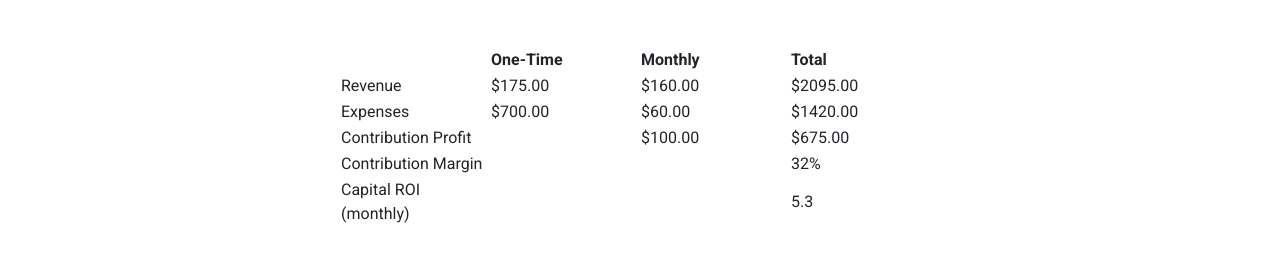
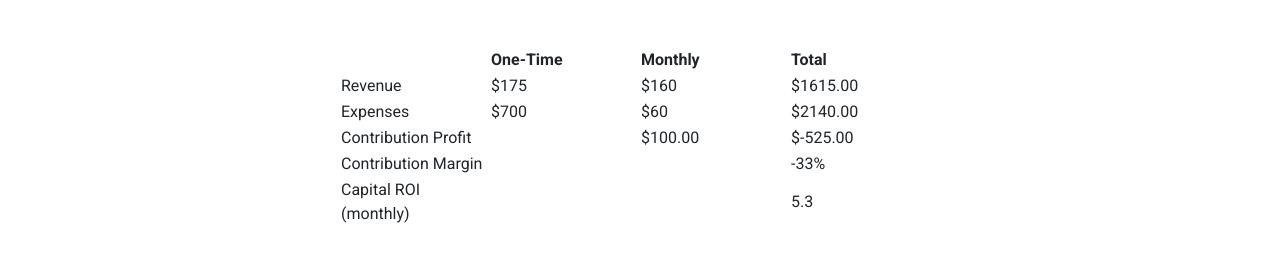
Before and after one commit to zayolab/developer-exercise, a React (Create React App) app: page / in a window 1280 px wide. Shown: the part 559-820 px from the top of the page. Built offline with nearby package versions, Linux system fonts and the light colour scheme.

Commit message:
Add file

```diff
--- a/src/App.js
+++ b/src/App.js
@@ -5,7 +5,10 @@ import {
   Button,
   Form
  } from 'react-bootstrap'
-import './App.css';
+import './App.css'
+import Revenue from './Revenue.js'
+import Expenses from './Expenses.js'
+import Totals from './Totals.js';
 
 class App extends Component {
   constructor() {
@@ -49,6 +52,8 @@ class App extends Component {
       error: false
     }
 
+
+
     this.handleDelete = this.handleDelete.bind(this)
     this.handleAdd = this.handleAdd.bind(this)
 
@@ -57,7 +62,67 @@ class App extends Component {
     this.handleNameChange = this.handleNameChange.bind(this)
     this.handleOneTimeChange = this.handleOneTimeChange.bind(this)
     this.handleMonthlyChange = this.handleMonthlyChange.bind(this)
-  }
+    }
+
+    FormLoad() {
+
+        return (
+            <Form className="addExpenseOrRevenueForm" onSubmit={this.handleAdd}>
+            <Row className="input-field">
+                <Col sm={{ span: 2, offset: 1 }} className="input-field">
+                    <Form.Control
+                        as="select"
+                        onChange={this.handleTypeChange}
+                        value={this.state.newType ? this.state.newType : 'choose'}
+                    >
+                        <option value="choose" disabled={true}>Select Type</option>
+                        <option value="revenue">Revenue</option>
+                        <option value="expenses">Expense</option>
+                    </Form.Control>
+                </Col>
+                <Col sm={3} className="input-field">
+                    <Form.Control
+                        type="text"
+                        placeholder="Name"
+                        onChange={this.handleNameChange}
+                        value={this.state.newName ? this.state.newName : ''}
+                    />
+                </Col>
+                <Col sm={2} className="input-field">
+                    <Form.Control
+                        type="number"
+                        placeholder="One-Time Amount"
+                        onChange={this.handleOneTimeChange}
+                        step="0.01"
+                        min="0"
+                        value={(this.state.newOneTime || this.state.newOneTime === 0) ? this.state.newOneTime : ''}
+                    />
+                </Col>
+                <Col sm={2} className="input-field">
+                    <Form.Control
+                        type="number"
+                        placeholder="Monthly Amount"
+                        onChange={this.handleMonthlyChange}
+                        step="0.01"
+                        min="0"
+                        value={(this.state.newMonthly || this.state.newMonthly === 0) ? this.state.newMonthly : ''}
+                    />
+                </Col>
+                <Col sm={1} className="add-form-button">
+                    <Button type="submit">
+                        Add
+              </Button>
+                </Col>
+            </Row>
+        </Form>)
+
+
+       }
+
+
+
+
+
 
   // Delete expense or revenue from list
   handleDelete(type, index) {
@@ -140,7 +205,10 @@ class App extends Component {
         newType: ''
       })
     }
-  }
+    }
+
+
+
 
   render() {
     // create table rows from revenue state list
@@ -166,9 +234,10 @@ class App extends Component {
       )
     })
 
+
     // Calculations for totals
-    let totalRevenue = this.state.oneTimeRevenue + (this.state.monthlyRevenue * 12)
-    let totalExpense = this.state.oneTimeExpense + (this.state.monthlyExpense * 12)
+    let totalRevenue = this.state.oneTimeRevenue + (this.state.monthlyExpense * 24)
+    let totalExpense = this.state.oneTimeExpense + (this.state.monthlyExpense * 24)
     let monthlyContributionProfit = this.state.monthlyRevenue - this.state.monthlyExpense
     let totalContributionProfit = totalRevenue - totalExpense
     // handle case where totalRevenue is 0 (to avoid -Infinity and NaN)
@@ -180,140 +249,39 @@ class App extends Component {
       <div>
         <h1 className="text-center">ROI Calculator</h1>
         {/* Add new expense or revenue form */}
-        <Form className="addExpenseOrRevenueForm" onSubmit={this.handleAdd}>
-          <Row className="input-field">
-            <Col sm={{ span: 2, offset: 1}} className="input-field">
-              <Form.Control
-                as="select"
-                onChange = {this.handleTypeChange}
-                value={this.state.newType ? this.state.newType : 'choose'}
-                >
-                <option value="choose" disabled={true}>Select Type</option>
-                <option value="revenue">Revenue</option>
-                <option value="expenses">Expense</option>
-              </Form.Control>
-            </Col>
-            <Col sm={3} className="input-field">
-              <Form.Control
-                type="text"
-                placeholder="Name"
-                onChange = {this.handleNameChange}
-                value={this.state.newName ? this.state.newName : ''}
-              />
-            </Col>
-            <Col sm={2} className="input-field">
-              <Form.Control
-                type="number"
-                placeholder="One-Time Amount"
-                onChange = {this.handleOneTimeChange}
-                step="0.01"
-                min="0"
-                value={(this.state.newOneTime || this.state.newOneTime === 0) ? this.state.newOneTime : ''}
-              />
-            </Col>
-            <Col sm={2} className="input-field">
-              <Form.Control
-                type="number"
-                placeholder="Monthly Amount"
-                onChange = {this.handleMonthlyChange}
-                step="0.01"
-                min="0"
-                value={(this.state.newMonthly || this.state.newMonthly === 0) ? this.state.newMonthly : ''}
-              />
-            </Col>
-            <Col sm={1} className="add-form-button">
-              <Button type="submit">
-                Add
-              </Button>
-            </Col>
-          </Row>
-        </Form>
+        {this.FormLoad()}
         {/* form errors */}
         { this.state.error &&
           <h4 className="error text-center">Please fill out all fields</h4>
         }
         <div className="roi-tables">
           {/* Revenue Table */}
-          <table className="revenue-table">
-            <thead>
-              <tr>
-                <th>Revenue</th>
-              </tr>
-              <tr>
-                <th></th>
-                <th>One-Time</th>
-                <th>Monthly</th>
-                <th></th>
-              </tr>
-            </thead>
-            <tbody>
-              {revenueTableData}
-            </tbody>
-          </table>
+          <Revenue tableFromParent={revenueTableData} />
+
           {/* Expenses Table */}
-          <table className="expenses-table">
-            <thead>
-              <tr>
-                <th>Expenses</th>
-              </tr>
-              <tr>
-                <th></th>
-                <th>One-Time</th>
-                <th>Monthly</th>
-                <th></th>
-              </tr>
-            </thead>
-            <tbody>
-              {expensesTableData}
-            </tbody>
-          </table>
+          <Expenses expensesTable={expensesTableData} />
           {/* Totals Table */}
-          <table className="totals-table">
-            <thead>
-              <tr>
-                <th></th>
-                <th>One-Time</th>
-                <th>Monthly</th>
-                <th>Total</th>
-              </tr>
-            </thead>
-            <tbody>
-              <tr>
-                <td>Revenue</td>
-                <td>${(this.state.oneTimeRevenue).toFixed(2)}</td>
-                <td>${(this.state.monthlyRevenue).toFixed(2)}</td>
-                <td>${totalRevenue.toFixed(2)}</td>
-              </tr>
-              <tr>
-                <td>Expenses</td>
-                <td>${(this.state.oneTimeExpense).toFixed(2)}</td>
-                <td>${(this.state.monthlyExpense).toFixed(2)}</td>
-                <td>${totalExpense.toFixed(2)}</td>
-              </tr>
-              <tr>
-                <td>Contribution Profit</td>
-                <td></td>
-                <td>${ monthlyContributionProfit.toFixed(2)}</td>
-                <td>${ totalContributionProfit.toFixed(2)}</td>
-              </tr>
-              <tr>
-                <td>Contribution Margin</td>
-                <td></td>
-                <td></td>
-                <td>{contributionMargin}%</td>
-              </tr>
-              <tr>
-                <td>Capital ROI (monthly)</td>
-                <td></td>
-                <td></td>
-                <td>{capitalROI}</td>
-              </tr>
-            </tbody>
-          </table>
+                <Totals
+                    oneTimeRevenue={this.state.oneTimeRevenue}
+                    monthlyRevenue={this.state.monthlyRevenue}
+                    oneTimeExpense={this.state.oneTimeExpense}
+                    monthlyExpense={this.state.monthlyExpense}
+                    totalRevenue={totalRevenue.toFixed(2)}
+                    totalExpense={totalExpense.toFixed(2)}
+                    monthlyContribution={monthlyContributionProfit.toFixed(2)}
+                    totalContribution={totalContributionProfit.toFixed(2)}
+                    contributionMargin={contributionMargin}
+                    capitalROI={capitalROI}
+
+
+                />
+
+
         </div>
       </div>
     );
   }
 }
 
+
 export default App;
--- /dev/null
+++ b/src/Expenses.js
@@ -0,0 +1,45 @@
+import React, { Component } from 'react';
+
+import './App.css';
+
+class Expenses extends React.Component{
+
+    constructor(props, data) {
+
+        super(props);
+        this.state = {
+
+            tableFromParent: null
+
+        };
+
+
+    }
+
+
+
+    render() {
+
+        return(
+        <table className="expenses-table">
+            <thead>
+                <tr>
+                    <th>Expenses</th>
+                </tr>
+                <tr>
+                    <th></th>
+                    <th>One-Time</th>
+                    <th>Monthly</th>
+                    <th></th>
+                </tr>
+            </thead>
+            <tbody>
+                {this.props.expensesTable}
+            </tbody>
+        </table>
+
+               )
+    }
+}
+
+export default Expenses;
--- /dev/null
+++ b/src/Revenue.js
@@ -0,0 +1,42 @@
+import React, { Component } from 'react';
+
+import './App.css';
+
+class Revenue extends React.Component{
+
+    constructor(props, data) {
+
+        super(props);
+
+
+
+    }
+
+
+
+    render() {
+
+        return (
+        <div>
+            <table className="revenue-table">
+            <thead>
+                <tr>
+                    <th>Revenue</th>
+                </tr>
+                <tr>
+                    <th></th>
+                    <th>One-Time</th>
+                    <th>Monthly</th>
+                    <th></th>
+                </tr>
+            </thead>
+            <tbody>
+                {this.props.tableFromParent}
+            </tbody>
+            </table>
+         </div>
+               )
+    }
+}
+
+export default Revenue;
--- /dev/null
+++ b/src/Totals.js
@@ -0,0 +1,73 @@
+import React, { Component } from 'react';
+
+import './App.css';
+
+class Totals extends React.Component{
+
+    constructor(props) {
+
+        super(props);
+        this.state = {
+
+            tableFromParent: null
+
+        };
+
+
+    }
+
+
+
+    render() {
+
+        return (
+            <table className="totals-table">
+                <thead>
+                    <tr>
+                        <th></th>
+                        <th>One-Time</th>
+                        <th>Monthly</th>
+                        <th>Total</th>
+                    </tr>
+                </thead>
+                <tbody>
+                    <tr>
+                        <td>Revenue</td>
+                        <td>${this.props.oneTimeRevenue}</td>
+                        <td>${this.props.monthlyRevenue}</td>
+                        <td>${this.props.totalRevenue}</td>
+                    </tr>
+                    <tr>
+                        <td>Expenses</td>
+                        <td>${this.props.oneTimeExpense}</td>
+                        <td>${this.props.monthlyExpense}</td>
+                        <td>${this.props.totalExpense}</td>
+                    </tr>
+                    <tr>
+                        <td>Contribution Profit</td>
+                        <td></td>
+                        <td>${this.props.monthlyContribution}</td>
+                        <td>${this.props.totalContribution}</td>
+                    </tr>
+                    <tr>
+                        <td>Contribution Margin</td>
+                        <td></td>
+                        <td></td>
+                        <td>{this.props.contributionMargin}%</td>
+                    </tr>
+                    <tr>
+                        <td>Capital ROI (monthly)</td>
+                        <td></td>
+                        <td></td>
+                        <td>{this.props.capitalROI}</td>
+                    </tr>
+                </tbody>
+            </table>
+               )
+    }
+
+}
+
+
+
+export default Totals;
```
